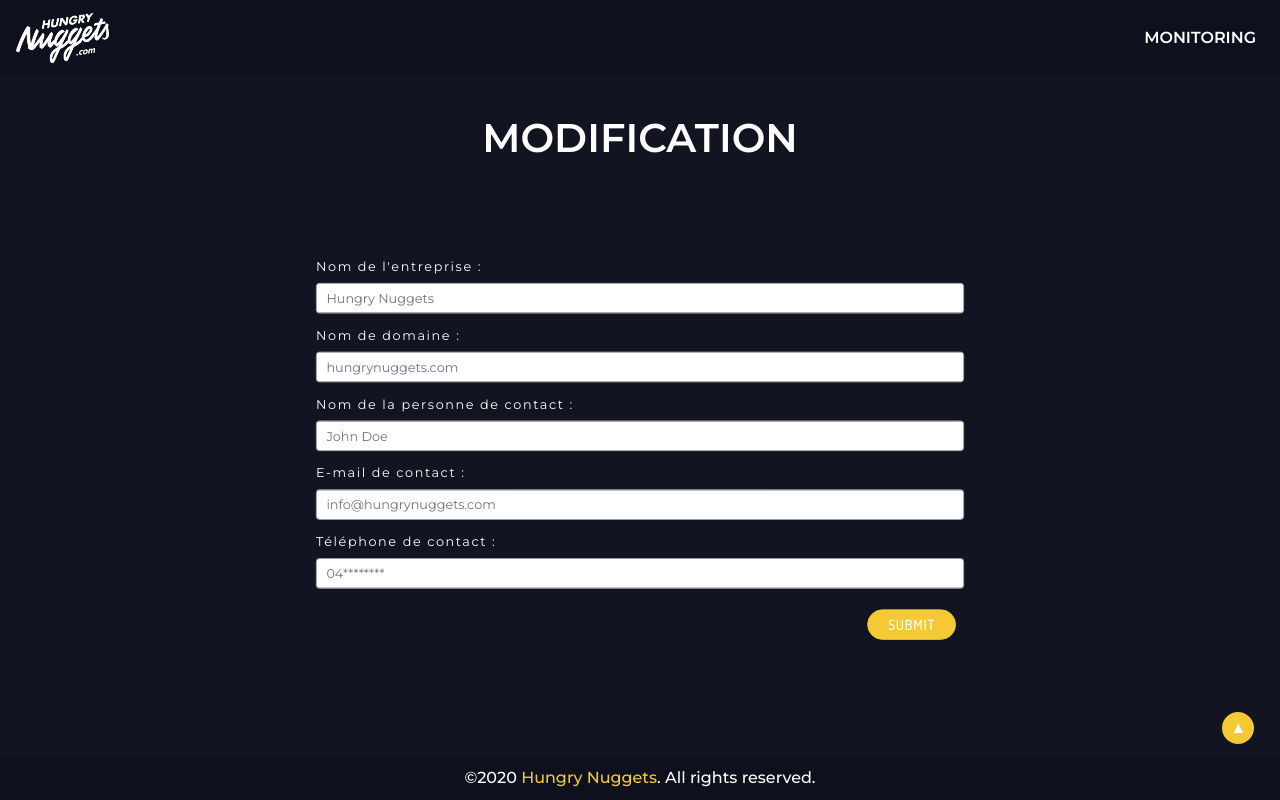
After one commit to HungryNuggets/monitoring, a PHP site: template view/admin/crud/update_customer.html.twig in a window 1280 px wide. The commit adds this page. Run offline with PHP 8.4, Linux system fonts and the light colour scheme; the template is opened without the code that fills it, so the values that code supplies are empty; a stand-in replaces the project's code that opens the database connection; some libraries are stand-ins or nearby versions.

Commit message:
update customer controller

```diff
--- a/model/CustomerManager.php
+++ b/model/CustomerManager.php
@@ -35,9 +35,9 @@ class CustomerManager extends ManagerTable {
         }
     }
 
-    function updateCustomer(Customer $customer) : bool {
+    function updateCustomer(Customer $customer, int $idCustomer) : bool {
 
-        $sql = "UPDATE customer SET name_customer= ?, domain_customer= ?,contact_person_user= ?, mail_customer= ?, phone_customer= ? WHERE id_customer=?; ";
+        $sql = "UPDATE customer SET name_customer= ?, domain_customer= ?,contact_person_customer= ?, mail_customer= ?, phone_customer= ? WHERE id_customer=?; ";
         $prepare = $this->db->prepare($sql);
 
         $prepare->bindValue(1, $customer->getNameCustomer(), PDO::PARAM_STR);
@@ -45,7 +45,7 @@ class CustomerManager extends ManagerTable {
         $prepare->bindValue(3, $customer->getContactPersonCustomer(), PDO::PARAM_STR);
         $prepare->bindValue(4, $customer->getMailCustomer(), PDO::PARAM_STR);
         $prepare->bindValue(5, $customer->getPhoneCustomer(), PDO::PARAM_STR);
-        $prepare->bindValue(6, $customer->getIdCustomer(), PDO::PARAM_INT);
+        $prepare->bindValue(6, $idCustomer, PDO::PARAM_INT);
 
         try {
 
--- /dev/null
+++ b/view/admin/crud/update_customer.html.twig
@@ -0,0 +1,43 @@
+{% extends "template_monitoring.html.twig" %}
+
+{% block content %}
+
+<div class="container">
+    <div class="row">
+
+        <h1 class="yellow w-100 text-center mx-auto title">Modification</h1>
+        <p class="w-100 text-center mx-auto white letter-spacing text-warning">{% if warning %}
+            {{ warning }}
+            {% endif %}</p>
+    </div>
+    <div class="container">
+
+        <form class="w-75 mx-auto" id="small-form" method="post">
+            <div class="form-group">
+                <label>Nom de l'entreprise :</label>
+                <input value="{{ customer.name_customer }}" name="name_customer" class="form-control" placeholder="Hungry Nuggets" required>
+            </div>
+            <div class="form-group">
+                <label>Nom de domaine :</label>
+                <input value="{{ customer.domain_customer }}" name="domain_customer" class="form-control" placeholder="hungrynuggets.com" required>
+            </div>
+            <div class="form-group">
+                <label>Nom de la personne de contact :</label>
+                <input value="{{ customer.contact_person_customer }}" name="contact_person_customer" class="form-control" placeholder="John Doe" required>
+            </div>
+            <div class="form-group">
+                <label>E-mail de contact :</label>
+                <input value="{{ customer.mail_customer }}" name="mail_customer" class="form-control" placeholder="info@hungrynuggets.com" required>
+            </div>
+            <div class="form-group">
+                <label>Téléphone de contact :</label>
+                <input value="{{ customer.phone_customer }}" minlength="8" name="phone_customer" class="form-control" placeholder="04********" required>
+            </div>
+
+            <button type="submit" name="updateCustomer" class="button-big float-right">Submit</button>
+        </form>
+
+    </div>
+</div>
+
+{% endblock %}
--- a/view/admin/customer.html.twig
+++ b/view/admin/customer.html.twig
@@ -33,7 +33,7 @@
                         <td>{{ customer.contact_person_customer }}</td>
                         <td>{{ customer.mail_customer }}</td>
                         <td>{{ customer.phone_customer }}</td>
-                        <td class="w-25"><button>Modifier</button><button>Supprimer</button></td>
+                        <td class="w-25"><a href="?customer&update={{ customer.id_customer }}"><button>Modifier</button></a><button>Supprimer</button></td>
                     </tr>
                 {% endfor %}
 
```
Also changed, not shown: controller/admin/crud/crud.update.customer.controller.php (+39 -0 lines).
